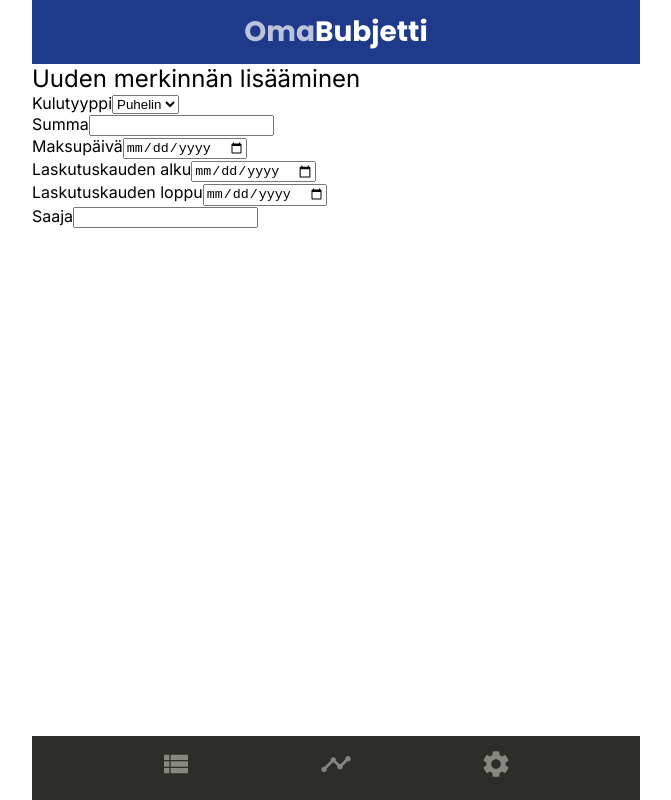
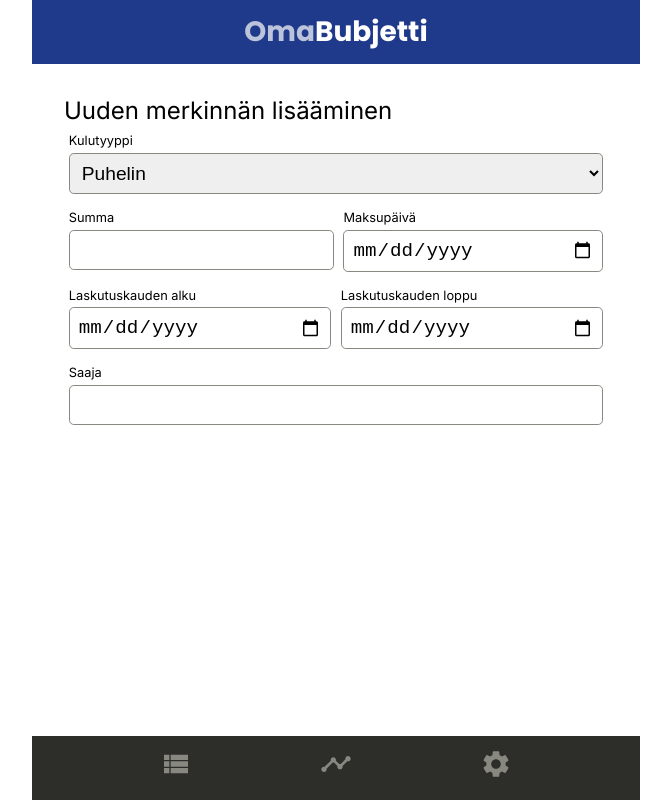
Before and after one commit to stmargariitaaa/OmaBudjetti, a React (Vite) app: page /add in a window 1280 px wide. Shown: the whole page, without its empty margins (304-975 px from the left). Built offline with nearby package versions, Linux system fonts and the light colour scheme.

Commit message:
lisää lomakekenttien tyylimääritteet

```diff
--- a/src/assets/styles/_index.scss
+++ b/src/assets/styles/_index.scss
@@ -1 +1,2 @@
 @forward 'colors';
+@forward 'spacing';
--- /dev/null
+++ b/src/assets/styles/_spacing.scss
@@ -0,0 +1,3 @@
+// Marginaali- ja täytemäärittelyt
+
+$padding-container: 2rem;
--- a/src/components/ItemForm/ItemForm.module.scss
+++ b/src/components/ItemForm/ItemForm.module.scss
@@ -0,0 +1,38 @@
+@use '../../assets/styles' as theme;
+
+.itemform {
+  display: flex;
+  flex-direction: column;
+}
+
+.itemform_row {
+  display: flex;
+  flex-direction: row;
+}
+
+.itemform_row > div {
+  display: flex;
+  flex-direction: column;
+  flex: 1 1 auto;
+  margin: 0.5rem 0.3rem;
+  width: 100%;
+}
+
+.itemform input, .itemform select {
+  padding: 0.5rem;
+  border: 1px solid theme.$color-neutral;
+  border-radius: 0.3rem;
+  font-size: 1.2rem;
+  outline: none;
+}
+
+.itemform label {
+  font-size: 0.8rem;
+  margin-bottom: 0.3rem;
+}
+
+@media screen and (max-width: 550px) {
+  .itemform_row {
+    flex-wrap: wrap;
+  }
+}
--- a/src/pages/AddItem/AddItem.jsx
+++ b/src/pages/AddItem/AddItem.jsx
@@ -4,9 +4,10 @@ import ItemForm from '../../components/ItemForm'
 function AddItem(props) {
 
   return (
-    <div>
+    <div className={styles.additem}>
       <h2>Uuden merkinnän lisääminen</h2>
     <ItemForm />
+
 
     </div>
   )
--- a/src/pages/AddItem/AddItem.module.scss
+++ b/src/pages/AddItem/AddItem.module.scss
@@ -0,0 +1,5 @@
+@use '../../assets/styles' as theme;
+
+.additem {
+  padding: theme.$padding-container;
+}
```
